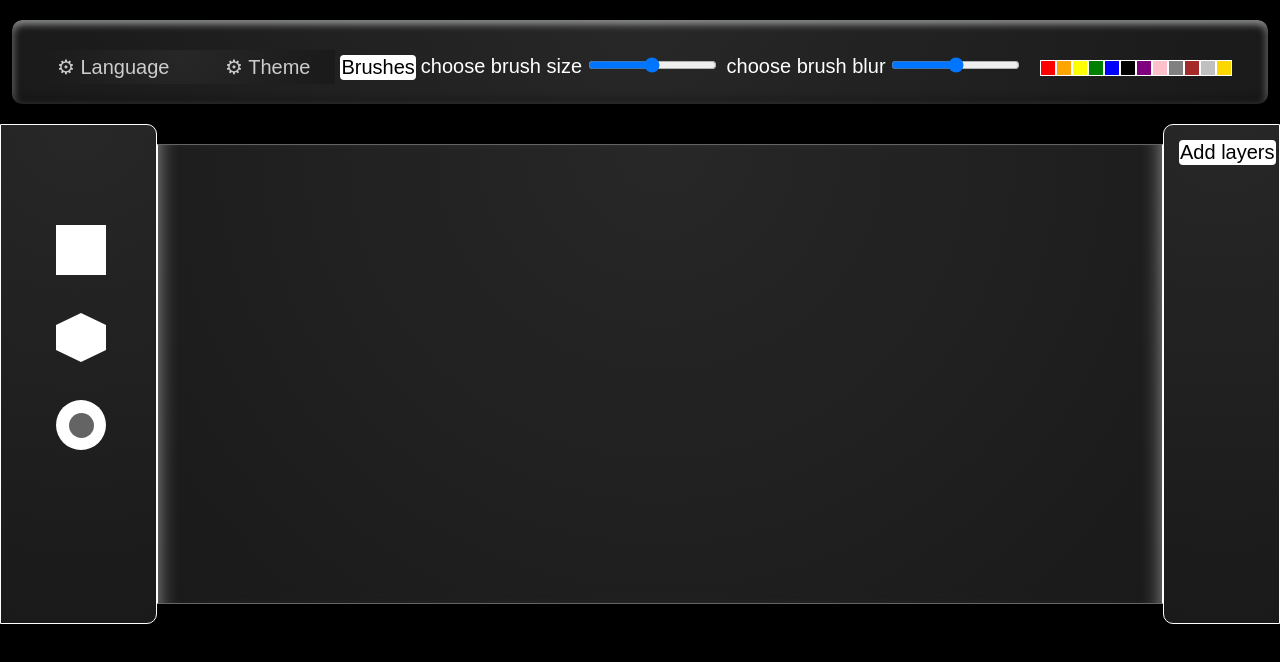
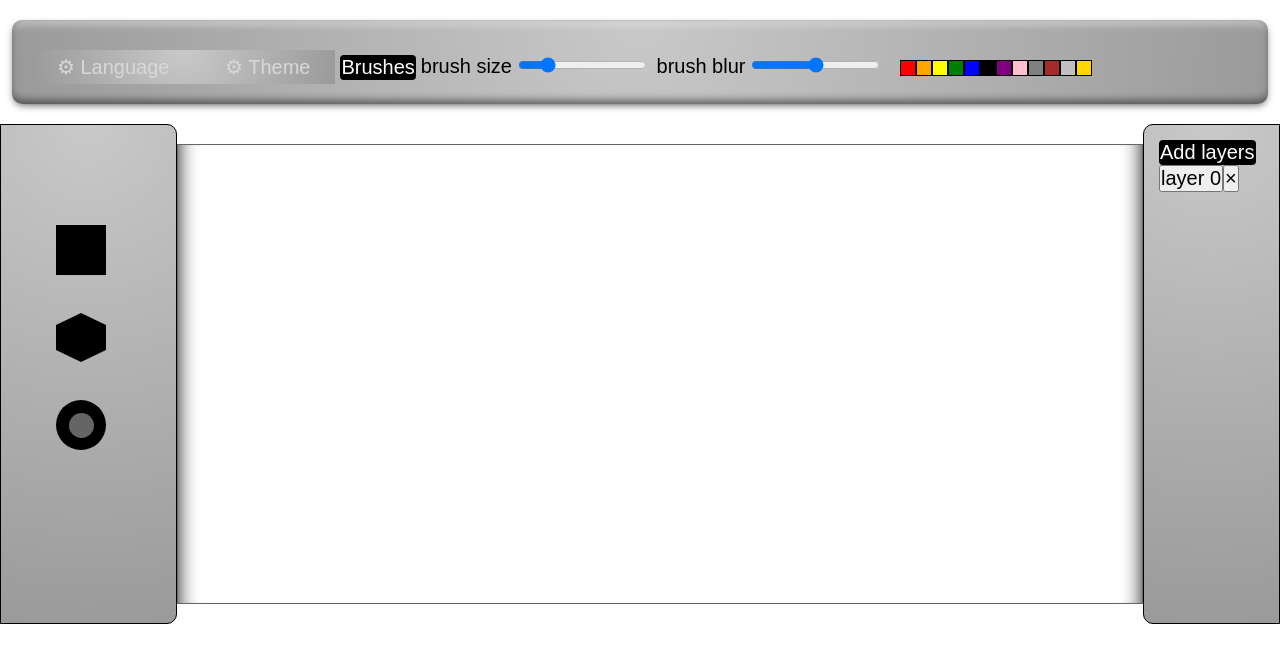
Before and after one commit to DmitrijMzr/paintCanvas, a plain HTML site: page index.html in a window 1280 px wide. Both pictures are taken after a click on the button "Add layers". Drawn offline with Linux system fonts and the light colour scheme.

Commit message:
third commit

```diff
--- a/style.css
+++ b/css/dark.css
@@ -3,18 +3,17 @@
     padding: 0;
     font-size: 20px;
     font-family: Arial;
-}
-body{
-    background-color: #fff;
+    outline: none;
 }
 .control{
     display: flex;
     flex-direction: row;
-    width: 95%;
-    margin: 1em auto;
-    padding: 1em;
-    border-radius: 10px;
-    background: rgb(100,100,100) radial-gradient(circle at 50% 0, rgba(255,255,255,.65), rgba(255,255,255,.35));
+    width: 100%;
+    margin: 0;
+    margin-bottom: 3em;
+    padding:0;
+    border-radius: 0;
+    background: rgb(10,10,10) radial-gradient(circle at 50% 0, rgba(55,55,55,.65), rgba(55,55,55,.35));
     box-shadow:
             inset rgba(0,0,0,.6) 0 -3px 8px,
             inset rgba(252,255,255,.7) 0 3px 8px,
@@ -24,8 +23,8 @@ body{
     margin-top: 10px;
 }
 .dropdown > ul{
-    background: rgb(100,100,100) radial-gradient(circle at 50% 0, rgba(255,255,255,.65), rgba(255,255,255,.35));
-    color: #d8d8d8;
+    background: radial-gradient(circle at 50% 0, rgba(55,55,55,.65), rgba(55,55,55,.35));
+    color: #ccc;
 }
 
 .dropdown > ul > li{
@@ -36,26 +35,29 @@ body{
 }
 
 .dropdown > ul > li:hover{
-    background: rgb(100,100,100) radial-gradient(circle at 50% 0, rgba(255,255,255,.65), rgba(255,255,255,.35));
+    background: linear-gradient(rgb(70,70,70), rgb(120,120,120));
 }
 
 ul.language{
     position: absolute;
-    background: rgb(100,100,100) radial-gradient(circle at 50% 0, rgba(255,255,255,.65), rgba(255,255,255,.35));
+    background: rgb(10,10,10) radial-gradient(circle at 50% 0, rgba(55,55,55,.65), rgba(55,55,55,.35));
     list-style-type: none;
     width: 161px;
     padding-left: 0px;
     margin-left: -25px;
     padding-top: 5px;
-    display: none;
+    display:none;
 }
+
+
+
 ul.language li{
     padding-top: 5px;
     padding-left: 25px;
     padding-bottom: 5px;
 }
 .dropdown li:hover .language{
-    display: inline;
+    display:inline;
 }
 ul.language li:hover{
     color: white;
@@ -65,7 +67,7 @@ ul.language li:hover{
 
 ul.theme{
     position: absolute;
-    background: rgb(100,100,100) radial-gradient(circle at 50% 0, rgba(255,255,255,.65), rgba(255,255,255,.35));
+    background: rgb(10,10,10) radial-gradient(circle at 50% 0, rgba(55,55,55,.65), rgba(55,55,55,.35));
     list-style-type: none;
     width: 134px;
     padding-left: 0px;
@@ -90,35 +92,37 @@ a{
     color: #d8d8d8;
 }
 a:active,a:focus{
-    color: white;
+    color: black;
 }
 .panel{
     display: flex;
     flex-wrap: wrap;
 }
 .brushes__panel{
-    margin-left: 5px;
+    margin-left: 25px;
     margin-right: 5px;
 }
 .size__panel{
     margin-top: 15px;
+    margin-left: 25px;
 }
 label{
-    color: black;
+    color: white;
 }
 .blur__panel{
     margin-top: 15px;
-    margin-left: 10px;
+    margin-left: 25px;
 }
+
 .color__panel{
     display: flex;
     margin-top: 20px;
-    margin-left: 20px;
+    margin-left: 40px;
 }
 .color__panel > div{
     width: 14px;
     height: 14px;
-    border: 1px solid black;
+    border: 1px solid white;
 }
 .red{
     background: red;
@@ -153,7 +157,7 @@ label{
 .silver{
     background-color: silver;
 }
-.golden{
+.gold{
     background-color: gold;
 }
 .view{
@@ -161,26 +165,25 @@ label{
     flex-direction: row;
     width: 100%;
     height: 500px;
-    background: #ffffff;
 }
 .figures{
-    background: rgb(100,100,100) radial-gradient(circle at 50% 0, rgba(255,255,255,.65), rgba(255,255,255,.35));
+    background: rgb(10,10,10) radial-gradient(circle at 50% 0, rgba(55,55,55,.65), rgba(55,55,55,.35));
     width: 120px;
-    border: 1px solid black;
-    border-radius: 0 10px 10px 0;
+    border: 1px solid white;
+    border-radius: 0;
     padding-left: 55px;
 }
 .square__figures{
     width: 50px;
     height: 50px;
-    background: black;
+    background: white;
     margin-bottom: 50px;
     margin-top: 100px;
 }
 .hexagon__figures{
     width: 50px;
     height: 25px;
-    background: black;
+    background: white;
     position: relative;
 }
 .hexagon__figures:before {
@@ -192,7 +195,7 @@ label{
     height: 0;
     border-left: 25px solid transparent;
     border-right: 25px solid transparent;
-    border-bottom: 12px solid black;
+    border-bottom: 12px solid white;
 }
 .hexagon__figures:after {
     content: "";
@@ -203,14 +206,14 @@ label{
     height: 0;
     border-left: 25px solid transparent;
     border-right: 25px solid transparent;
-    border-top: 12px solid black;
+    border-top: 12px solid white;
 }
 .circle__figures{
     margin-top: 50px;
     margin-bottom: 20px;
     width: 50px;
     height: 50px;
-    background: black;
+    background: white;
     border-radius: 50px;
     display: flex;
     justify-content: center;
@@ -219,25 +222,31 @@ label{
 .circle__figures_two{
     width: 25px;
     height: 25px;
-    background: #656565;
+    background: rgb(100,100,100);
     border-radius: 50px;
 }
 .canvas{
-    background: rgb(100,100,100) radial-gradient(circle at 50% 0, rgba(255,255,255,.65), rgba(255,255,255,.35));
+    /*background: rgb(10,10,10) radial-gradient(circle at 50% 0, rgba(55,55,55,.65), rgba(55,55,55,.35));*/
     flex-grow: 3;
     margin: 1em auto;
-    padding: 1em;
-    border: 1px solid rgb(100,100,100);
-    box-shadow: 20px 0 20px -20px #000 inset, -20px 0 20px -20px #000 inset;
+    padding-left: 1em;
+    padding-right: 1em;
+    padding-top: 0;
+    padding-bottom: 0;
+    border-left: 1px solid rgb(999,999,999);
+    border-right: 1px solid rgb(999,999,999);
+    border-bottom: 1px solid rgb(100,100,100);
+    border-top: 1px solid rgb(100,100,100);
+    box-shadow: 20px 0 20px -20px #999 inset, -20px 0 20px -20px #999 inset;
 
 }
 
 .layers{
-    background: rgb(100,100,100) radial-gradient(circle at 50% 0, rgba(255,255,255,.65), rgba(255,255,255,.35));
+    background: rgb(10,10,10) radial-gradient(circle at 50% 0, rgba(55,55,55,.65), rgba(55,55,55,.35));
     width: 120px;
     padding-left: 15px;
-    border: 1px solid black;
-    border-radius: 10px 0 0 10px;
+    border: 1px solid white;
+    border-radius: 0;
 }
 .button__layers,.brushes__button{
     margin-top: 15px;
@@ -246,15 +255,15 @@ label{
     text-decoration: none;
     border: solid 1px transparent;
     border-radius: 4px;
-    color: #ffffff;
-    background-color: black;
+    color: #000000;
+    background-color: #ffffff;
 }
 .button__layers:active,.brushes__button:active {
     transform: translateY(1px);
     filter: saturate(150%);
 }
 .button__layers:hover, .brushes__button:hover{
-    color: black;
+    color: white;
     border-color: currentColor;
-    background-color: white;
+    background-color: black;
 }
--- a/dark.css
+++ b/css/style.css
@@ -3,10 +3,6 @@
     padding: 0;
     font-size: 20px;
     font-family: Arial;
-    outline: none;
-}
-body{
-    background:black;
 }
 .control{
     display: flex;
@@ -15,7 +11,7 @@ body{
     margin: 1em auto;
     padding: 1em;
     border-radius: 10px;
-    background: rgb(10,10,10) radial-gradient(circle at 50% 0, rgba(55,55,55,.65), rgba(55,55,55,.35));
+    background: rgb(100,100,100) radial-gradient(circle at 50% 0, rgba(255,255,255,.65), rgba(255,255,255,.35));
     box-shadow:
             inset rgba(0,0,0,.6) 0 -3px 8px,
             inset rgba(252,255,255,.7) 0 3px 8px,
@@ -25,8 +21,8 @@ body{
     margin-top: 10px;
 }
 .dropdown > ul{
-    background: rgb(10,10,10) radial-gradient(circle at 50% 0, rgba(55,55,55,.65), rgba(55,55,55,.35));
-    color: #ccc;
+    background: rgb(100,100,100) radial-gradient(circle at 50% 0, rgba(255,255,255,.65), rgba(255,255,255,.35));
+    color: #d8d8d8;
 }
 
 .dropdown > ul > li{
@@ -37,29 +33,26 @@ body{
 }
 
 .dropdown > ul > li:hover{
-    background: linear-gradient(rgb(70,70,70), rgb(120,120,120));
+    background: rgb(100,100,100) radial-gradient(circle at 50% 0, rgba(255,255,255,.65), rgba(255,255,255,.35));
 }
 
 ul.language{
     position: absolute;
-    background: rgb(10,10,10) radial-gradient(circle at 50% 0, rgba(55,55,55,.65), rgba(55,55,55,.35));
+    background: rgb(100,100,100) radial-gradient(circle at 50% 0, rgba(255,255,255,.65), rgba(255,255,255,.35));
     list-style-type: none;
     width: 161px;
     padding-left: 0px;
     margin-left: -25px;
     padding-top: 5px;
-    display:none;
+    display: none;
 }
-
-
-
 ul.language li{
     padding-top: 5px;
     padding-left: 25px;
     padding-bottom: 5px;
 }
 .dropdown li:hover .language{
-    display:inline;
+    display: inline;
 }
 ul.language li:hover{
     color: white;
@@ -69,7 +62,7 @@ ul.language li:hover{
 
 ul.theme{
     position: absolute;
-    background: rgb(10,10,10) radial-gradient(circle at 50% 0, rgba(55,55,55,.65), rgba(55,55,55,.35));
+    background: rgb(100,100,100) radial-gradient(circle at 50% 0, rgba(255,255,255,.65), rgba(255,255,255,.35));
     list-style-type: none;
     width: 134px;
     padding-left: 0px;
@@ -94,7 +87,7 @@ a{
     color: #d8d8d8;
 }
 a:active,a:focus{
-    color: black;
+    color: white;
 }
 .panel{
     display: flex;
@@ -108,13 +101,12 @@ a:active,a:focus{
     margin-top: 15px;
 }
 label{
-    color: white;
+    color: black;
 }
 .blur__panel{
     margin-top: 15px;
     margin-left: 10px;
 }
-
 .color__panel{
     display: flex;
     margin-top: 20px;
@@ -123,7 +115,7 @@ label{
 .color__panel > div{
     width: 14px;
     height: 14px;
-    border: 1px solid white;
+    border: 1px solid black;
 }
 .red{
     background: red;
@@ -158,7 +150,7 @@ label{
 .silver{
     background-color: silver;
 }
-.golden{
+.gold{
     background-color: gold;
 }
 .view{
@@ -166,26 +158,26 @@ label{
     flex-direction: row;
     width: 100%;
     height: 500px;
-    background: rgb(0,0,0);
+    background: #ffffff;
 }
 .figures{
-    background: rgb(10,10,10) radial-gradient(circle at 50% 0, rgba(55,55,55,.65), rgba(55,55,55,.35));
+    background: rgb(100,100,100) radial-gradient(circle at 50% 0, rgba(255,255,255,.65), rgba(255,255,255,.35));
     width: 120px;
-    border: 1px solid white;
+    border: 1px solid black;
     border-radius: 0 10px 10px 0;
     padding-left: 55px;
 }
 .square__figures{
     width: 50px;
     height: 50px;
-    background: white;
+    background: black;
     margin-bottom: 50px;
     margin-top: 100px;
 }
 .hexagon__figures{
     width: 50px;
     height: 25px;
-    background: white;
+    background: black;
     position: relative;
 }
 .hexagon__figures:before {
@@ -197,7 +189,7 @@ label{
     height: 0;
     border-left: 25px solid transparent;
     border-right: 25px solid transparent;
-    border-bottom: 12px solid white;
+    border-bottom: 12px solid black;
 }
 .hexagon__figures:after {
     content: "";
@@ -208,14 +200,14 @@ label{
     height: 0;
     border-left: 25px solid transparent;
     border-right: 25px solid transparent;
-    border-top: 12px solid white;
+    border-top: 12px solid black;
 }
 .circle__figures{
     margin-top: 50px;
     margin-bottom: 20px;
     width: 50px;
     height: 50px;
-    background: white;
+    background: black;
     border-radius: 50px;
     display: flex;
     justify-content: center;
@@ -224,29 +216,34 @@ label{
 .circle__figures_two{
     width: 25px;
     height: 25px;
-    background: rgb(100,100,100);
+    background: #656565;
     border-radius: 50px;
 }
 .canvas{
-    background: rgb(10,10,10) radial-gradient(circle at 50% 0, rgba(55,55,55,.65), rgba(55,55,55,.35));
+    display: flex;       /***************/
+    position: relative;  /***************/
+    background-color: white;/***************/
+    /*background: rgb(100,100,100) radial-gradient(circle at 50% 0, rgba(255,255,255,.65), rgba(255,255,255,.35));*/
     flex-grow: 3;
     margin: 1em auto;
-    padding: 1em;
-    border-left: 1px solid rgb(999,999,999);
-    border-right: 1px solid rgb(999,999,999);
-    border-bottom: 1px solid rgb(100,100,100);
-    border-top: 1px solid rgb(100,100,100);
-    box-shadow: 20px 0 20px -20px #999 inset, -20px 0 20px -20px #999 inset;
-
+    /*padding: 1em;*/
+    border: 1px solid rgb(100,100,100);
+    box-shadow: 20px 0 20px -20px #000 inset, -20px 0 20px -20px #000 inset;
+}
+.canvas__layers{       /***************/
+    background: rgba(255, 255, 255, 0.1);
+    position: absolute;
+    width:100%;
+    height:100%;
+}
+.layers{
+    background: rgb(100,100,100) radial-gradient(circle at 50% 0, rgba(255,255,255,.65), rgba(255,255,255,.35));
+    width: 120px;
+    padding-left: 15px;
+    border: 1px solid black;
+    border-radius: 10px 0 0 10px;
 }
 
-.layers{
-    background: rgb(10,10,10) radial-gradient(circle at 50% 0, rgba(55,55,55,.65), rgba(55,55,55,.35));
-    width: 120px;
-    padding-left: 15px;
-    border: 1px solid white;
-    border-radius: 10px 0 0 10px;
-}
 .button__layers,.brushes__button{
     margin-top: 15px;
     display: inline-block;
@@ -254,15 +251,28 @@ label{
     text-decoration: none;
     border: solid 1px transparent;
     border-radius: 4px;
-    color: #000000;
-    background-color: #ffffff;
+    color: #ffffff;
+    background-color: black;
 }
 .button__layers:active,.brushes__button:active {
     transform: translateY(1px);
     filter: saturate(150%);
 }
 .button__layers:hover, .brushes__button:hover{
-    color: white;
+    color: black;
     border-color: currentColor;
-    background-color: black;
+    background-color: white;
 }
+div.button__layers_add{
+    background-color: #fff;
+    margin-top: 15px;
+
+}
+div.button__layers_delete{
+    border-radius: 50%;
+    text-decoration: none;
+    width: 20px;
+    height: 20px;
+    text-align: center;
+    padding-bottom: 5px;
+}
--- a/index.html
+++ b/index.html
@@ -2,8 +2,7 @@
 <html lang="en">
 <head>
     <meta charset="UTF-8">
-    <link rel="stylesheet" href="dark.css">
-    <title>Title</title>
+    <title>Canvas</title>
 </head>
 <body>
 
@@ -12,15 +11,15 @@
         <ul>
             <li>
                 <span>&#9881;</span>
-                Language
+                <span id="lang">Language</span>
                 <ul class="language">
-                    <li><a href="#">English</a></li>
-                    <li><a href="#">Русский</a></li>
+                    <li><a href="#" id="en" class="choose-language">English</a></li>
+                    <li><a href="#" id="ru" class="choose-language">Русский</a></li>
                 </ul>
             </li>
             <li>
                 <span>&#9881;</span>
-                Theme
+                <span id="theme">Theme</span>
                 <ul class="theme">
                     <li><a href="#" id="dark">Dark</a></li>
                     <li><a href="#" id="light">Light</a></li>
@@ -30,17 +29,17 @@
     </div>
     <div class="panel">
         <div class="brushes__panel">
-            <button class="brushes__button">Brushes</button>
+            <button class="brushes__button"><span id="brushes">Brushes</span></button>
         </div>
         <div class="size__panel">
-            <label for="brushSize">choose brush size</label>
-            <input id="brushSize" type="range" min="0" max="100" step="1" value="50">
+            <label for="brushSize"><span id="SizeBrush">brush size</span></label>
+            <input id="brushSize" type="range" min="0" max="50" step="1" value="10">
         </div>
         <div class="blur__panel">
-            <label for="blurBrush">choose brush blur</label>
+            <label for="blurBrush"><span id="brushBlur">brush blur</span></label>
             <input id="blurBrush" type="range" min="0" max="100" step="1" value="50">
         </div>
-        <div class="color__panel">
+        <div id="colors" class="color__panel">
             <div class="red"></div>
             <div class="orange"></div>
             <div class="yellow"></div>
@@ -52,7 +51,7 @@
             <div class="grey"></div>
             <div class="brown"></div>
             <div class="silver"></div>
-            <div class="golden"></div>
+            <div class="gold"></div>
         </div>
     </div>
 </div>
@@ -64,24 +63,20 @@
         <div class="circle__figures_two"></div>
     </div>
 </div>
-<div class="canvas">
-    <canvas class="canvas__layers" id="a"></canvas>
+<div class="canvas" id="idWrapperCanvas">
+
 </div>
-<div class="layers">
-    <button class="button__layers">Add layers</button>
+<div class="layers" id="idWrapperLayers">
+    <button class="button__layers" id="idAddLayer">Add layers</button>
 </div>
 </div>
 
-<script src="main.js"></script>
-<script src="getInclude.js"></script>
-<script src="include.js"></script>
-<script>
-
-    //div.addEventListener(function (event) {
-    //  if(event.target.classList.contains('someClass'))
-    // const color = event.target.getCalculatedCSS.('backgroundColor')
-
-    //});
-</script>
+<script src="src/main.js"></script>
+<script src="src/layers.js"></script>
+<script src="src/getInclude.js"></script>
+<script src="src/include.js"></script>
+<script src="lang/chooseLang.js"></script>
+<script src="lang/en.js"></script>
+<script src="lang/ru.js"></script>
 </body>
 </html>
--- /dev/null
+++ b/lang/chooseLang.js
@@ -0,0 +1,16 @@
+function setLang(name){
+    var texts = window[name];
+    for (let elem in texts) {
+        document.getElementById(elem).innerHTML = texts[elem];
+    }
+}
+
+setLang();
+
+var langs = Array.from(document.getElementsByClassName('choose-language'));
+langs.forEach(function(item, i, arr){
+    item.addEventListener('click', function() {
+        setLang(item.id);
+    })
+
+})
--- /dev/null
+++ b/lang/en.js
@@ -0,0 +1,8 @@
+var en = {"lang" :"Language",
+    "theme" :"Theme",
+    "dark":"Dark",
+    "light":"Light",
+    "brushes":"Brushes",
+    "SizeBrush":"brush size",
+    "brushBlur":"brush blur",
+    "idAddLayer":"Add layers"}
--- /dev/null
+++ b/lang/ru.js
@@ -0,0 +1,8 @@
+var ru = {"lang" :"Язык",
+    "theme" :"Тема",
+    "dark":"Темная",
+    "light":"Светлая",
+    "brushes":"Кисть",
+    "SizeBrush":"Розмер кисти",
+    "brushBlur":"Розмытие кисти",
+    "idAddLayer":"Новый слой"}
--- a/getInclude.js
+++ b/src/getInclude.js
@@ -7,7 +7,3 @@ function includeCss(file){
     document.getElementsByTagName("head")[0].appendChild(link);
 
 }
-
-function event() {
-
-}
--- a/include.js
+++ b/src/include.js
@@ -1,8 +1,9 @@
 const includeLight = document.getElementById('light');
 const includeDark = document.getElementById('dark');
 includeLight.addEventListener('click', function () {
-    includeCss('style.css')
+    includeCss('css/style.css')
 })
 includeDark.addEventListener('click', function () {
-    includeCss('dark.css')
+    includeCss('css/dark.css')
 })
+includeCss('css/style.css');
--- /dev/null
+++ b/src/layers.js
@@ -0,0 +1,85 @@
+// function Layer (){
+//
+// }
+let nLayer = 0;
+
+const divWrapperLayers = document.getElementById('idWrapperLayers');
+const divWrapperCanvas = document.getElementById('idWrapperCanvas');
+const buttonAddLayer = document.getElementById('idAddLayer');
+let arrCanvasLayer = [];
+
+let arrButtonLayer = [];
+
+buttonAddLayer.addEventListener('click', createLayer);
+
+function createLayer() {
+    const divLayer = document.createElement('div');
+    divWrapperLayers.appendChild(divLayer);
+
+    objLayer = {buttonLayer: null, buttonDeleteLayer: null};
+    objLayer.buttonLayer = document.createElement('button');
+    objLayer.buttonLayer.className = 'button__layers_add';
+    objLayer.buttonLayer.id = 'idButtonLayer' + nLayer;
+    objLayer.buttonLayer.innerHTML = 'layer ' + nLayer;
+
+    divLayer.appendChild(objLayer.buttonLayer);
+
+    objLayer.buttonDeleteLayer = document.createElement('button');
+    objLayer.buttonDeleteLayer.className = 'button__layers_delete';
+    objLayer.buttonDeleteLayer.id = 'idButtonDeleteLayer' + nLayer;
+    objLayer.buttonDeleteLayer.innerHTML = '&times;';
+
+    divLayer.appendChild(objLayer.buttonDeleteLayer);
+    arrButtonLayer[nLayer] = divLayer;
+
+    arrCanvasLayer[nLayer] = document.createElement('canvas');
+    arrCanvasLayer[nLayer].className = 'canvas__layers';
+    arrCanvasLayer[nLayer].id = 'idCanvas' + nLayer;
+    arrCanvasLayer[nLayer].style = 'z-index:' + nLayer;
+
+    divWrapperCanvas.appendChild(arrCanvasLayer[nLayer]);
+
+    const cn = new CanvasPainter(arrCanvasLayer[nLayer].id);
+
+    objLayer.buttonLayer.addEventListener('click', switchLayer);
+    objLayer.buttonDeleteLayer.addEventListener('click', deleteLayer);
+
+    nLayer++;
+}
+
+function switchLayer() {
+
+    const n = this.id[this.id.length - 1];
+const z =  arrCanvasLayer[n].style ['z-index'];
+    for (i = 0; i < arrCanvasLayer.length; i++) {
+        if (arrCanvasLayer[i].style ['z-index'] === '' + (arrCanvasLayer.length - 1)) {
+            arrCanvasLayer[i].style ['z-index'] = z;
+        }
+    }
+    arrCanvasLayer[n].style = 'z-index:' + (arrCanvasLayer.length - 1);
+}
+
+function deleteLayer() {
+    const n = this.id[this.id.length - 1];
+    divWrapperCanvas.removeChild(arrCanvasLayer[n]);
+    divWrapperLayers.removeChild(arrButtonLayer[n]);
+
+}
+
+function resize() {
+    for (let i = 0; i < arrCanvasLayer.length; i++) {
+        const displayWidth = arrCanvasLayer[i].clientWidth;
+        const displayHeight = arrCanvasLayer[i].clientHeight;
+
+        // проверяем, отличается ли размер canvas
+        if (arrCanvasLayer[i].width !== displayWidth ||
+            arrCanvasLayer[i].height !== displayHeight) {
+
+            // подгоняем размер буфера отрисовки под размер HTML-элемента
+            arrCanvasLayer[i].width = displayWidth;
+            arrCanvasLayer[i].height = displayHeight;
+        }
+    }
+}
+
+window.addEventListener('resize', resize);
--- a/main.js
+++ b/src/main.js
@@ -1,20 +1,28 @@
-function CanvasPainter(id_canvas) {
+function CanvasPainter(idCanvas) {
     this.canvas = null;
     this.context = null;
     if (arguments.length > 0) {
-        this.setCanvas(id_canvas);
+        this.initCanvas(idCanvas);
     }
 
     this.isNowDrawing = false;
 
     this.delta = { x: 0, y: 0}; // поправки к абсолютным координатам
+    this.sizeElem = false;
+    this.colorsElem = false;
+    this.color = 'gray';
 }
 
-CanvasPainter.prototype.setCanvas = function(id_canvas) {
-    this.canvas = document.getElementById(id_canvas);
+CanvasPainter.prototype.initCanvas = function(idCanvas) {
+    this.canvas = document.getElementById(idCanvas);
     this.context = this.canvas.getContext("2d");
     this.canvas.width = this.canvas.parentNode.clientWidth;
     this.canvas.height = this.canvas.parentNode.clientHeight;
+    this.sizeElem = document.getElementById('brushSize');
+    this.colorsElem = document.getElementById('colors');
+    this.colorsElem.addEventListener('click', (event) => {
+        this.color = event.target.classList[0];
+    });
 
     this.canvas.addEventListener("mousedown",  this.startDraw.bind(this));
     this.canvas.addEventListener("mousemove",  this.draw.bind(this));
@@ -34,7 +42,9 @@ CanvasPainter.prototype.refreshCanvasPosition = function() {
 
 CanvasPainter.prototype.startDraw = function(event) {
     this.refreshCanvasPosition(); //положение холста может измениться
-
+    this.context.strokeStyle = this.color;
+    this.context.lineWidth = this.sizeElem.value;
+    this.context.beginPath();
     this.context.moveTo(event.clientX - this.delta.x, event.clientY - this.delta.y);
     this.isNowDrawing = true;
 };
@@ -45,7 +55,6 @@ CanvasPainter.prototype.draw = function(event) {
     }
 
     this.refreshCanvasPosition(); //положение холста может измениться
-
     this.context.lineTo(event.clientX - this.delta.x, event.clientY - this.delta.y);
     this.context.stroke();
 };
@@ -60,5 +69,5 @@ CanvasPainter.prototype.continueDraw = function(event) {
         this.context.moveTo(event.clientX - this.delta.x, event.clientY - this.delta.y);
     }
 };
-const a = new CanvasPainter();
-a.setCanvas("a");
+// const a = new CanvasPainter();
+// a.initCanvas("a");
```
